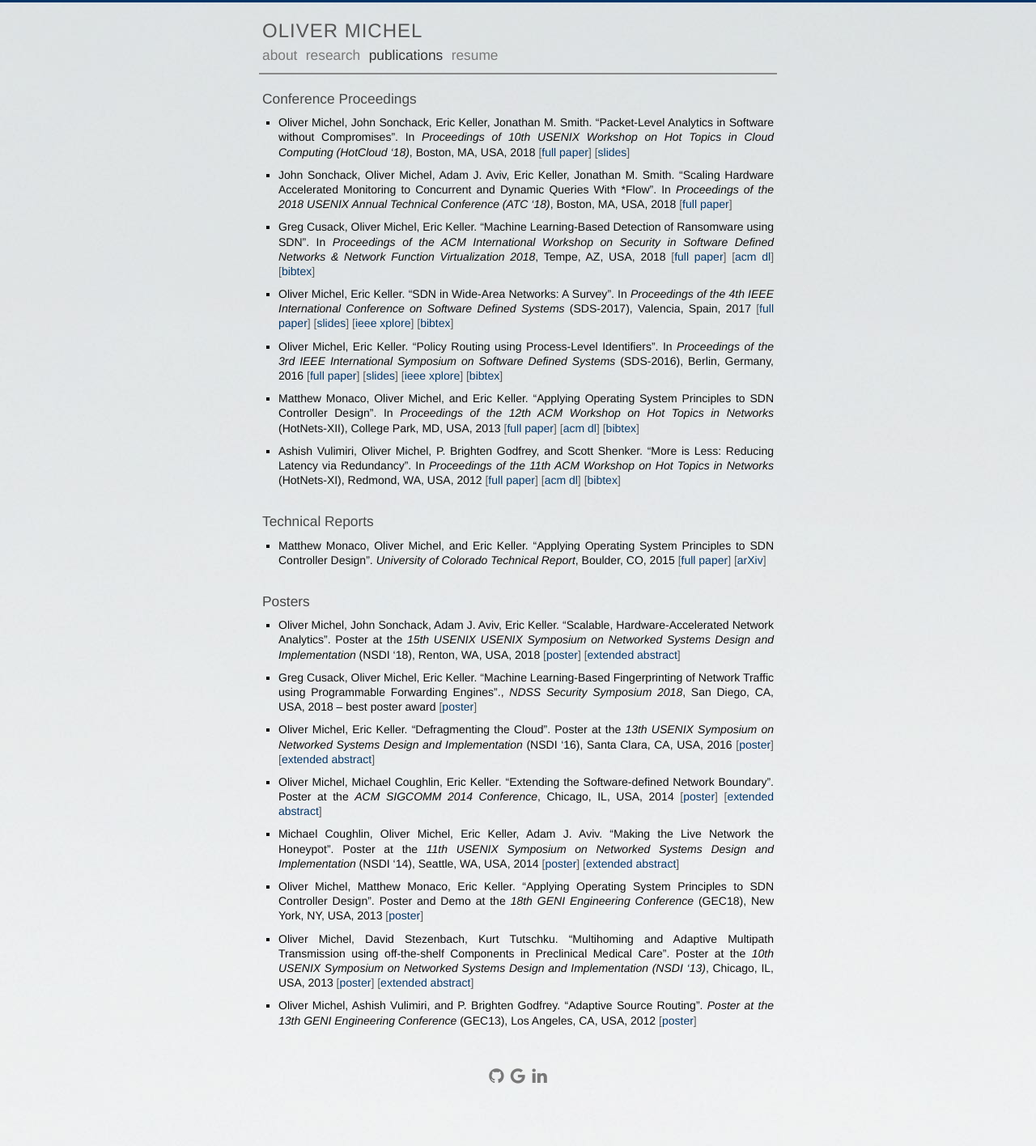
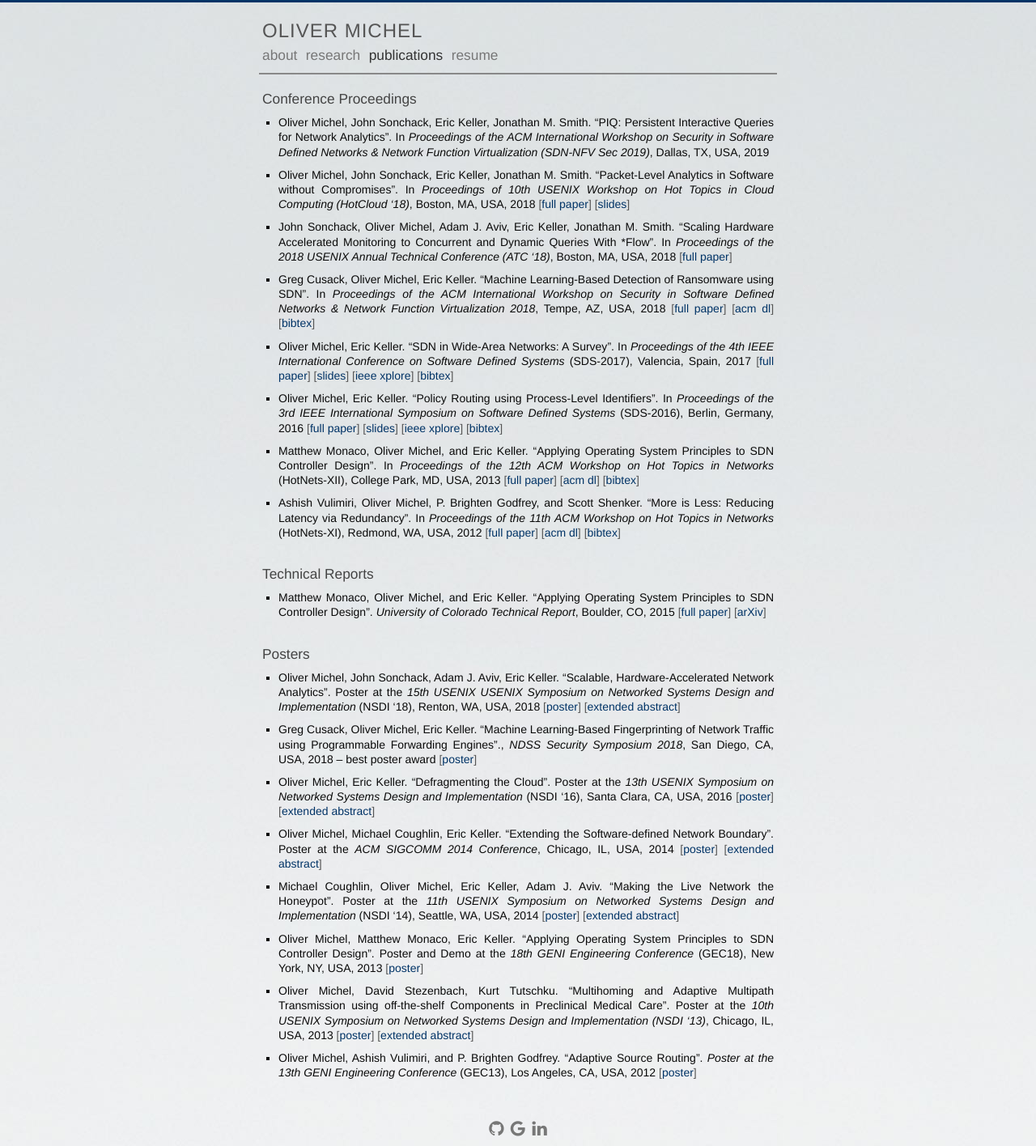
Before and after one commit to olivermichel/olivermichel.github.io, a Jekyll site: the page built from pages/publications.md, in a window 1280 px wide. Shown: the whole page at 81% size. Built offline with Jekyll 4.4.1, drawn with Linux system fonts in a browser that asks for light colours; comment, search, counter and statistics services are not loaded; before the commit the page ends 1352 px from its top, so only the background shows below that.

Commit message:
add sdnnfvsec paper

```diff
--- a/pages/publications.md
+++ b/pages/publications.md
@@ -6,6 +6,7 @@ permalink: /publications/
 
 ## Conference Proceedings
 
+* Oliver Michel, John Sonchack, Eric Keller, Jonathan M. Smith. "**PIQ: Persistent Interactive Queries for Network Analytics**". In *Proceedings of the ACM International Workshop on Security in Software Defined Networks & Network Function Virtualization (SDN-NFV Sec 2019)*, Dallas, TX, USA, 2019
 * Oliver Michel, John Sonchack, Eric Keller, Jonathan M. Smith. "**Packet-Level Analytics in
   Software without Compromises**". In *Proceedings of 10th USENIX Workshop on Hot Topics in Cloud
   Computing (HotCloud '18)*, Boston, MA, USA, 2018 [full paper](../doc/jetstream-hotcloud18.pdf) [slides](../doc/jetstream-hotcloud18-slides.pdf)
```
